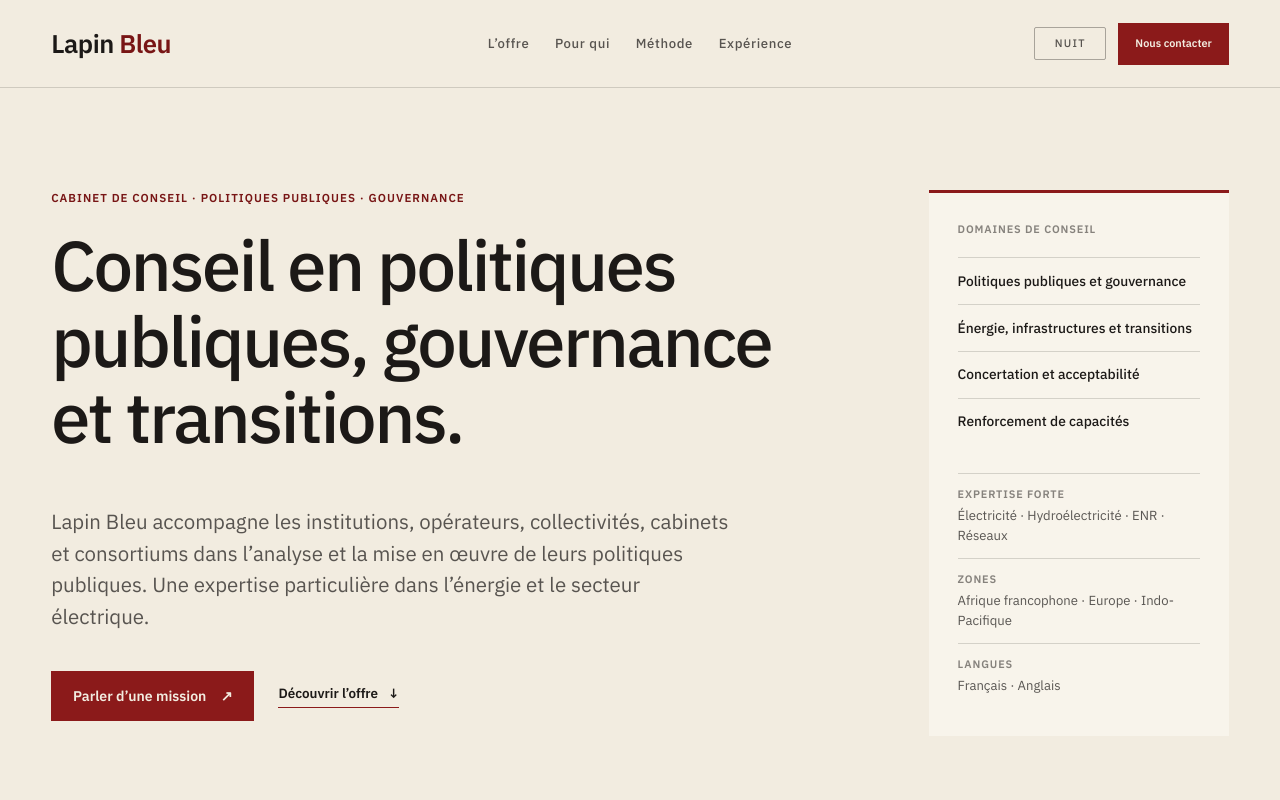
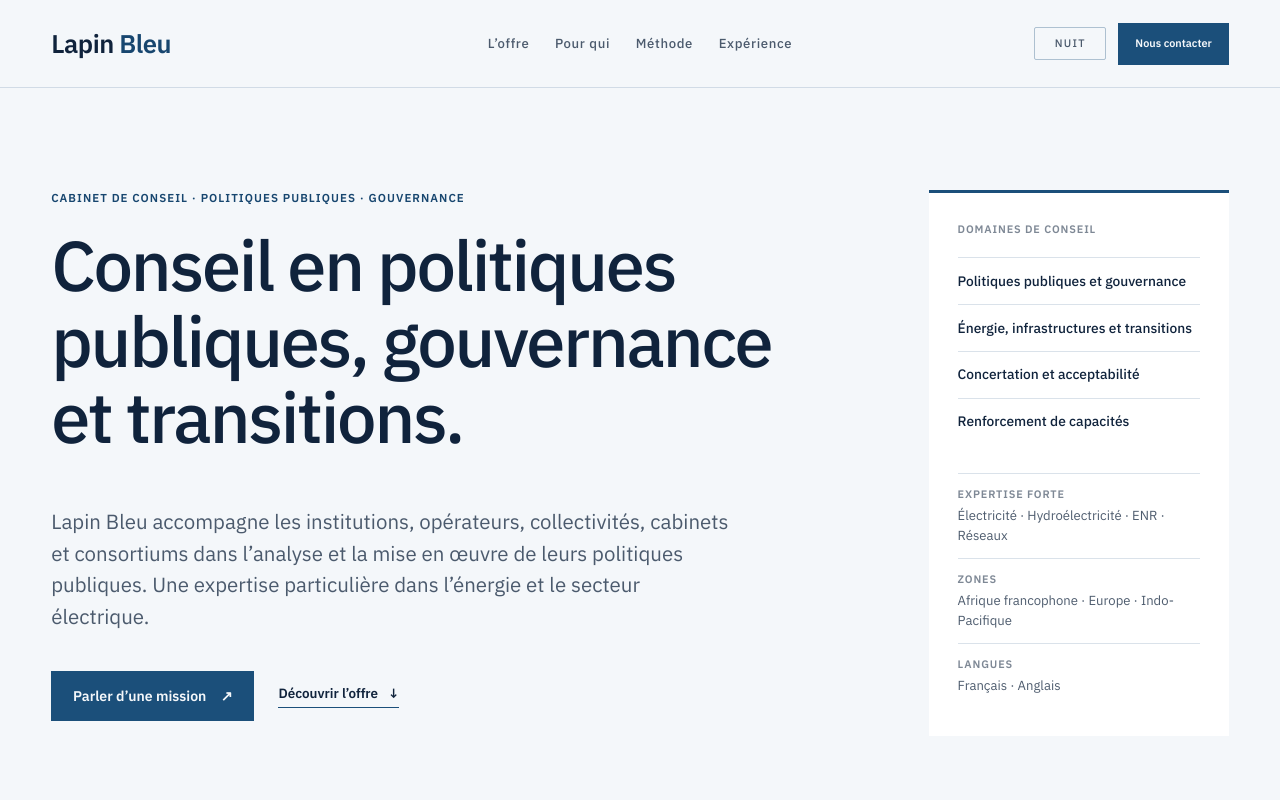
Before and after one commit to romainblachier-eng/lapin-bleu-site, a React (Vite) app: page / in a window 1280 px wide. Shown: the top 800 px of the page. Built offline with nearby package versions, Linux system fonts and the light colour scheme.

Commit message:
Strengthen Lapin Bleu brand colors

```diff
--- a/src/index.css
+++ b/src/index.css
@@ -2,21 +2,21 @@
 
 :root {
   color-scheme: dark;
-  --paper: #071027;
-  --paper-soft: #0d1834;
-  --surface: #111e3c;
-  --ink: #f4efe3;
-  --ink-soft: rgba(244, 239, 227, 0.72);
-  --ink-mute: rgba(244, 239, 227, 0.5);
-  --line: rgba(244, 239, 227, 0.16);
-  --line-strong: rgba(244, 239, 227, 0.32);
-  --accent: #d3a24d;
-  --accent-soft: rgba(211, 162, 77, 0.14);
-  --accent-ink: #f2cb82;
+  --paper: #06162a;
+  --paper-soft: #0a2139;
+  --surface: #0d2944;
+  --ink: #edf4fa;
+  --ink-soft: rgba(237, 244, 250, 0.74);
+  --ink-mute: rgba(237, 244, 250, 0.52);
+  --line: rgba(143, 197, 236, 0.18);
+  --line-strong: rgba(143, 197, 236, 0.34);
+  --accent: #6ea9d3;
+  --accent-soft: rgba(110, 169, 211, 0.16);
+  --accent-ink: #8fc5ec;
   --serif: "IBM Plex Serif", Georgia, "Times New Roman", serif;
   --sans: "IBM Plex Sans", Arial, Helvetica, sans-serif;
   --mono: "IBM Plex Sans", Arial, Helvetica, sans-serif;
-  --cta: #142541;
+  --cta: #0b3a66;
   --max: 1180px;
   --gutter: clamp(1.25rem, 4vw, 4.5rem);
   --section: clamp(4.5rem, 8vw, 7rem);
@@ -24,18 +24,18 @@
 
 :root[data-theme="day"] {
   color-scheme: light;
-  --paper: #f2ece0;
-  --paper-soft: #e9e1d2;
-  --surface: #f8f4eb;
-  --ink: #1c1917;
-  --ink-soft: rgba(28, 25, 23, 0.72);
-  --ink-mute: rgba(28, 25, 23, 0.52);
-  --line: rgba(28, 25, 23, 0.16);
-  --line-strong: rgba(28, 25, 23, 0.34);
-  --accent: #8b1a1a;
-  --accent-soft: rgba(139, 26, 26, 0.1);
-  --accent-ink: #781515;
-  --cta: #142541;
+  --paper: #f4f7fa;
+  --paper-soft: #e8eef4;
+  --surface: #ffffff;
+  --ink: #10233c;
+  --ink-soft: rgba(16, 35, 60, 0.74);
+  --ink-mute: rgba(16, 35, 60, 0.54);
+  --line: rgba(27, 79, 122, 0.16);
+  --line-strong: rgba(27, 79, 122, 0.32);
+  --accent: #1b4f7a;
+  --accent-soft: rgba(27, 79, 122, 0.1);
+  --accent-ink: #17466f;
+  --cta: #123f68;
 }
 
 * { box-sizing: border-box; }
```
Also changed, not shown: public/favicon.svg.
